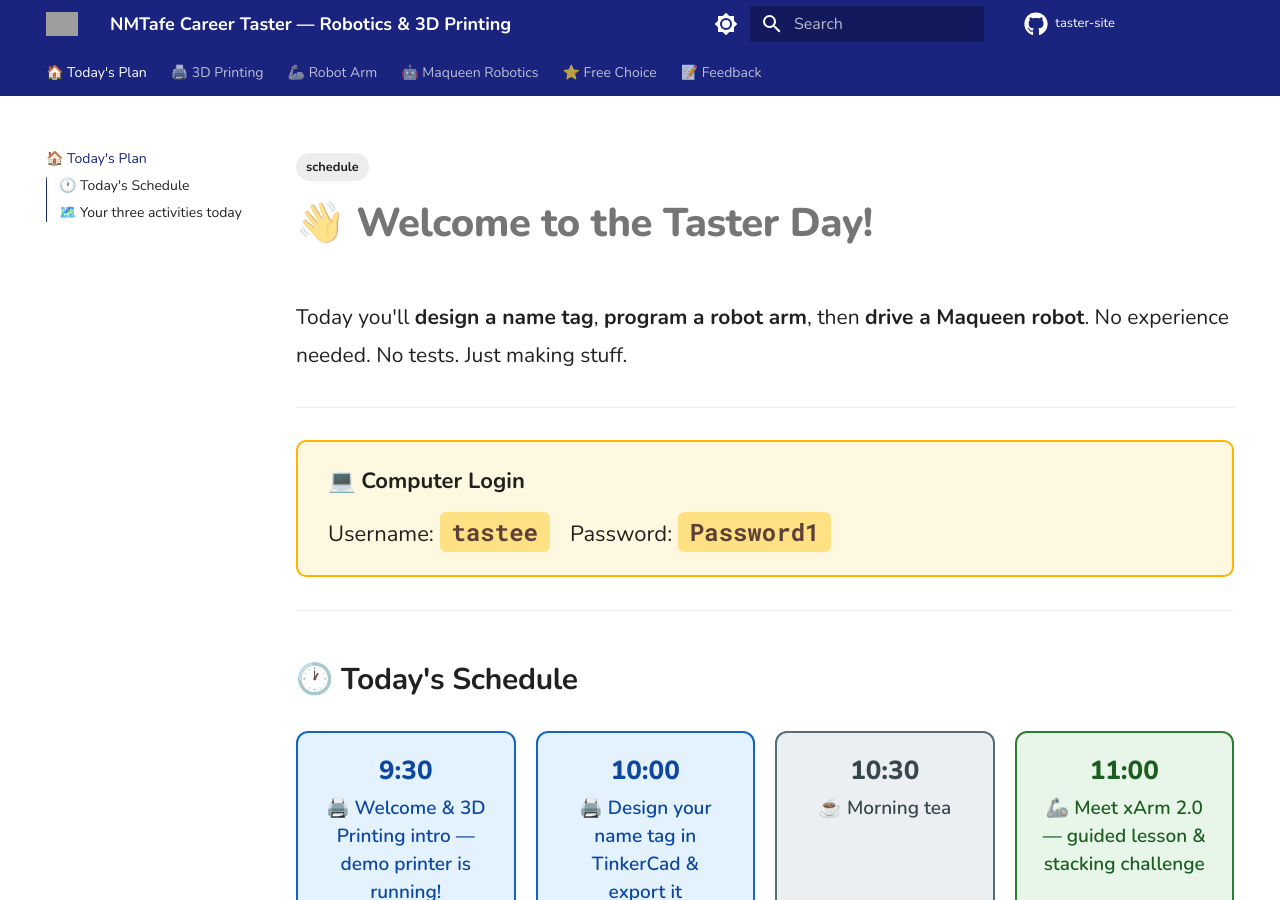
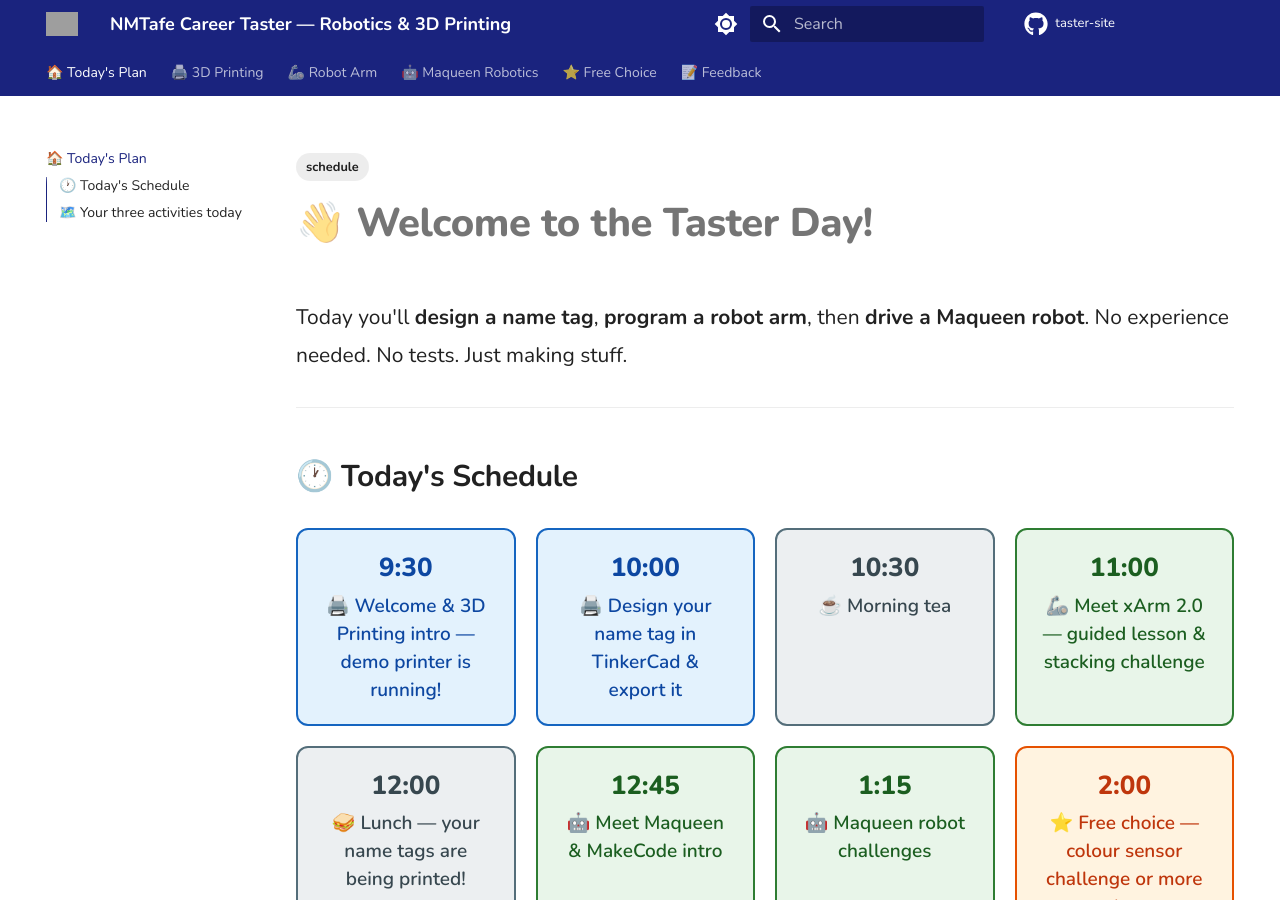
Before and after one commit to prgrobots/taster, an MkDocs documentation site: the page built from docs/index.md, in a window 1280 px wide and 900 px high. Built offline with MkDocs 1.6.1 and Material for MkDocs 9.7.7, drawn with Linux system fonts in a browser that asks for light colours; comment, search, counter and statistics services are not loaded; grey boxes are pictures that could not be loaded.

Commit message:
Remove login credentials from public home page
Credentials moved to the standalone printable sheet at /print.html

Co-authored-by: Copilot <223556219+Copilot@users.noreply.github.com>

```diff
--- a/docs/index.md
+++ b/docs/index.md
@@ -6,16 +6,6 @@ tags: [schedule]
 # 👋 Welcome to the Taster Day!
 
 Today you'll **design a name tag**, **program a robot arm**, then **drive a Maqueen robot**. No experience needed. No tests. Just making stuff.
-
----
-
-<div class="login-box">
-  💻 <strong>Computer Login</strong>
-  <div class="login-row">
-    <span>Username: <code>tastee</code></span>
-    <span>Password: <code>Password1</code></span>
-  </div>
-</div>
 
 ---
 
```
